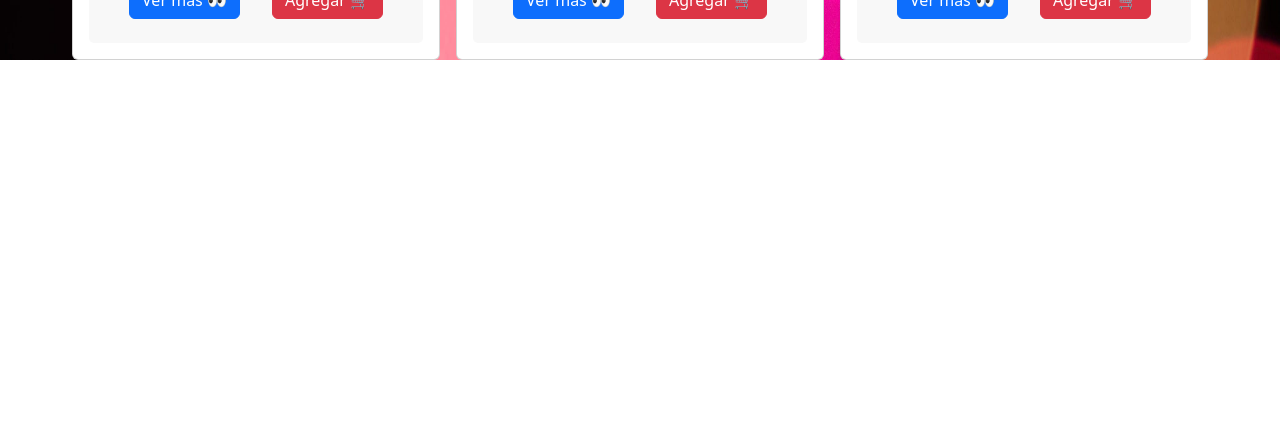
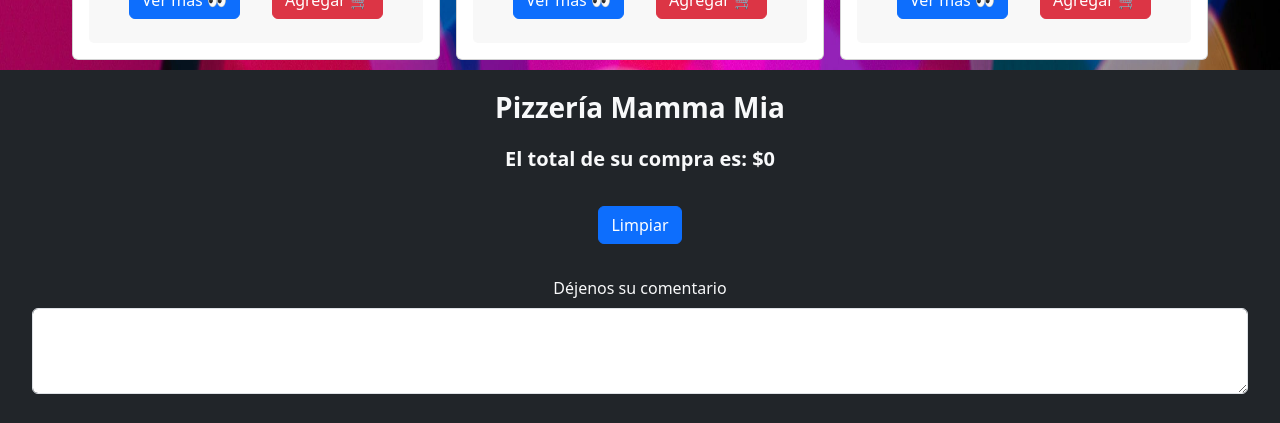
Before and after one commit to jorge2101719/mamma-mia, a React (Vite) app: page / in a window 1280 px wide. Shown: the part 1799-2222 px from the top of the page. Before the commit the page ends 1859 px from the top, so only its background shows below. Built offline with nearby package versions, Linux system fonts and the light colour scheme.

Commit message:
agrego elemento Footer y un poco de lógica

```diff
--- /dev/null
+++ b/src/components/footer/Footer.jsx
@@ -0,0 +1,25 @@
+import { useContext } from 'react'
+import { PizzasContext } from '../../context/PizzaContext';
+import Button from 'react-bootstrap/Button'
+
+import Form from "react-bootstrap/Form";
+
+
+const Footer = () => {
+  const { limpiarElCarrito, total } = useContext(PizzasContext);
+  return (
+  <div className="bg-dark text-light p-3">
+    <p className='fs-3 fw-bold'>Pizzería Mamma Mia</p>
+    <p className='fs-5 fw-bold'>El total de su compra es: ${total.toLocaleString('cl-CL')}</p>
+    <Button onClick={() => limpiarElCarrito()}>Limpiar</Button>
+    <Form className='p-2'>
+      <Form.Group className='m-2'>
+        <Form.Label>Déjenos su comentario</Form.Label>
+        <Form.Control as='textarea' rows={3} />
+      </Form.Group>
+    </Form>
+  </div>
+  )
+}
+
+export default Footer;
--- a/src/views/detalles/PizzaDetalle.jsx
+++ b/src/views/detalles/PizzaDetalle.jsx
@@ -1,7 +1,6 @@
 import { useContext } from 'react'
 import Button from 'react-bootstrap/Button';
-import Card from 'react-bootstrap/Card';
-// import Card from 'react-bootstrap/Card';
+
 import { PizzasContext } from '../../context/PizzaContext'
 import { useParams } from 'react-router-dom';
 import { useNavigate } from 'react-router-dom';
--- a/src/views/pizzaHome/Home.jsx
+++ b/src/views/pizzaHome/Home.jsx
@@ -3,6 +3,7 @@ import { useContext } from "react";
 import { PizzasContext } from "../../context/PizzaContext";
 import Cartas from '../../components/cartas/Cartas';
 import Buscando from '../../components/buscando/Buscando';
+import Footer from '../../components/footer/Footer';
 
 import './Home.css';
 
@@ -18,6 +19,7 @@ const Home = () => {
       <section className="cards">
         { pizzas ? pizzas.map((pizza, index) => <Cartas key={index} pizza={pizza} />) : <Buscando />}
       </section>
+      <Footer />
     </div>
   )
 }
```
